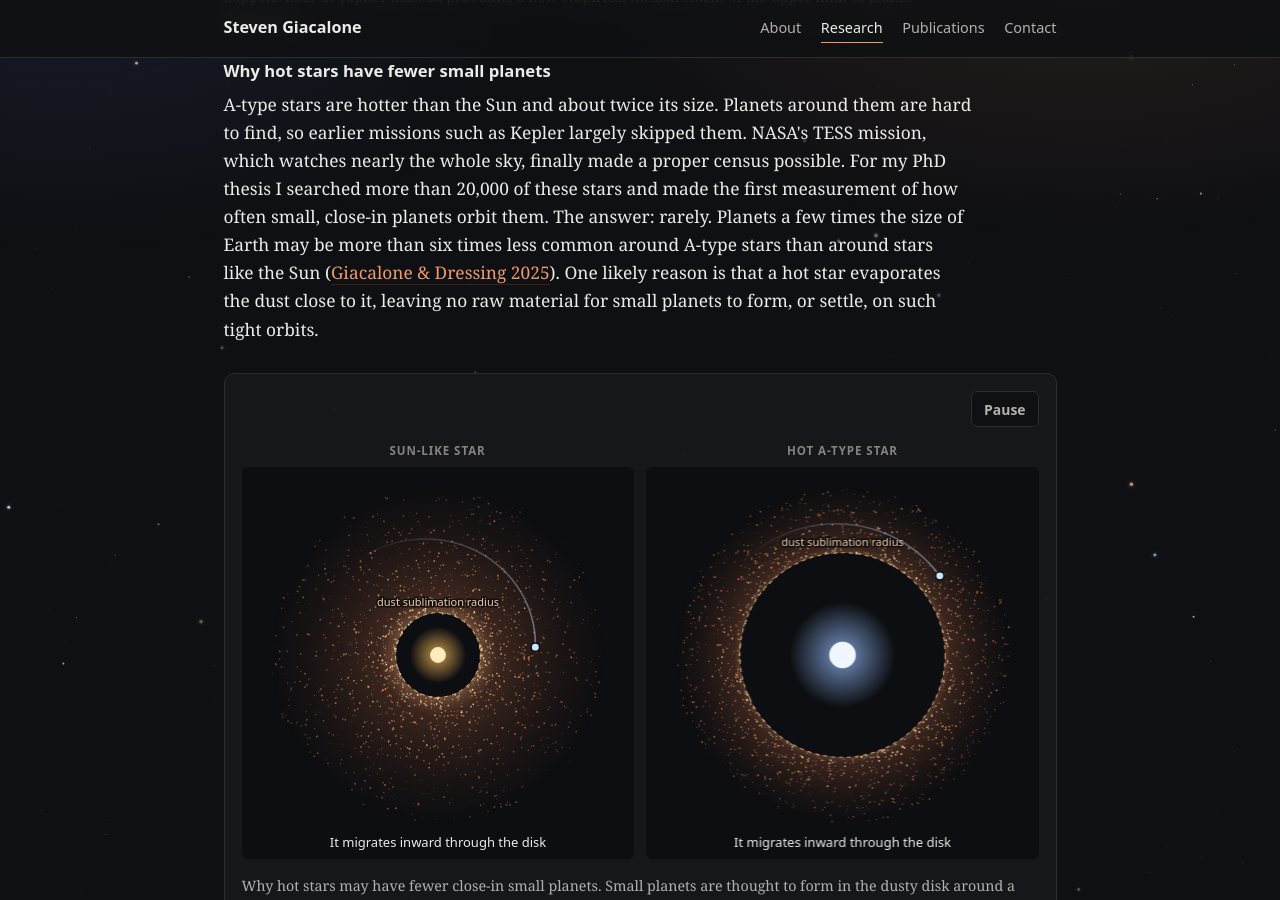
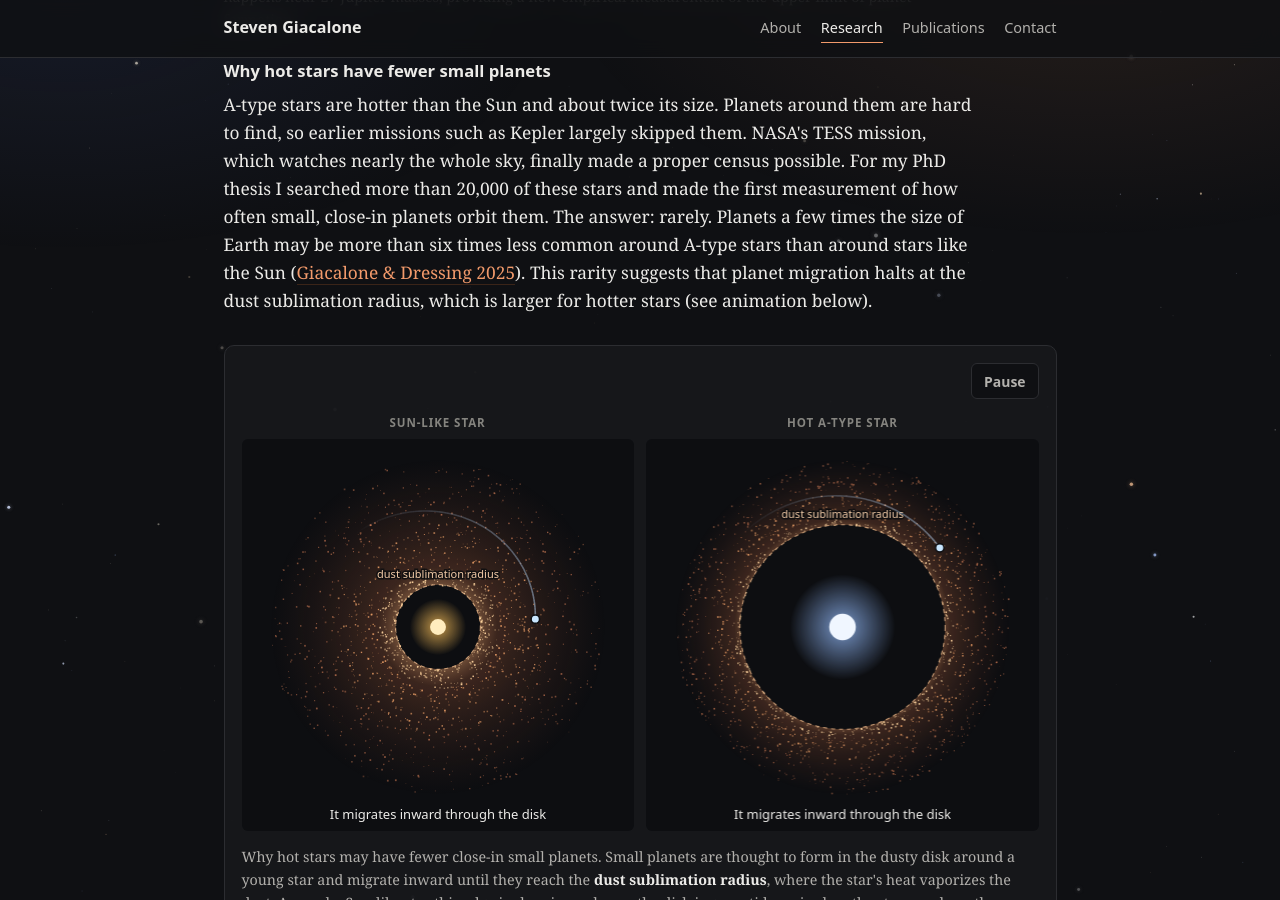
Before and after one commit to stevengiacalone/stevengiacalone.github.io, a Jekyll site: the page built from research/demographics.html, in a window 1280 px wide and 900 px high, scrolled down 1305 px. Built offline with Jekyll 4.4.1, drawn with Linux system fonts in a browser that asks for light colours.

Commit message:
Reword A-star explanation on demographics page
Co-Authored-By: Claude Opus 5.5 <noreply@anthropic.com>
Claude-Session: https://claude.ai/code/session_01RapRmGYcJxYnG7hBfRrCXQ

```diff
--- a/research/demographics.html
+++ b/research/demographics.html
@@ -43,9 +43,8 @@ description: "Population-level statistics of planets and brown dwarfs: the giant
   and made the first measurement of how often small, close-in planets orbit them. The answer: rarely.
   Planets a few times the size of Earth may be more than six times less common around A-type stars than
   around stars like the Sun
-  (<a href="{{ pdf }}Giacalone_Dressing_2025.pdf">Giacalone &amp; Dressing 2025</a>). One likely reason is
-  that a hot star evaporates the dust close to it, leaving no raw material for small planets to form, or
-  settle, on such tight orbits.
+  (<a href="{{ pdf }}Giacalone_Dressing_2025.pdf">Giacalone &amp; Dressing 2025</a>). This rarity suggests that planet migration halts at the dust sublimation radius, which is larger for
+  hotter stars (see animation below).
 </p>
 <figure class="rm-demo" aria-labelledby="sub-caption">
   <div class="rm-controls rm-controls-end">
```
